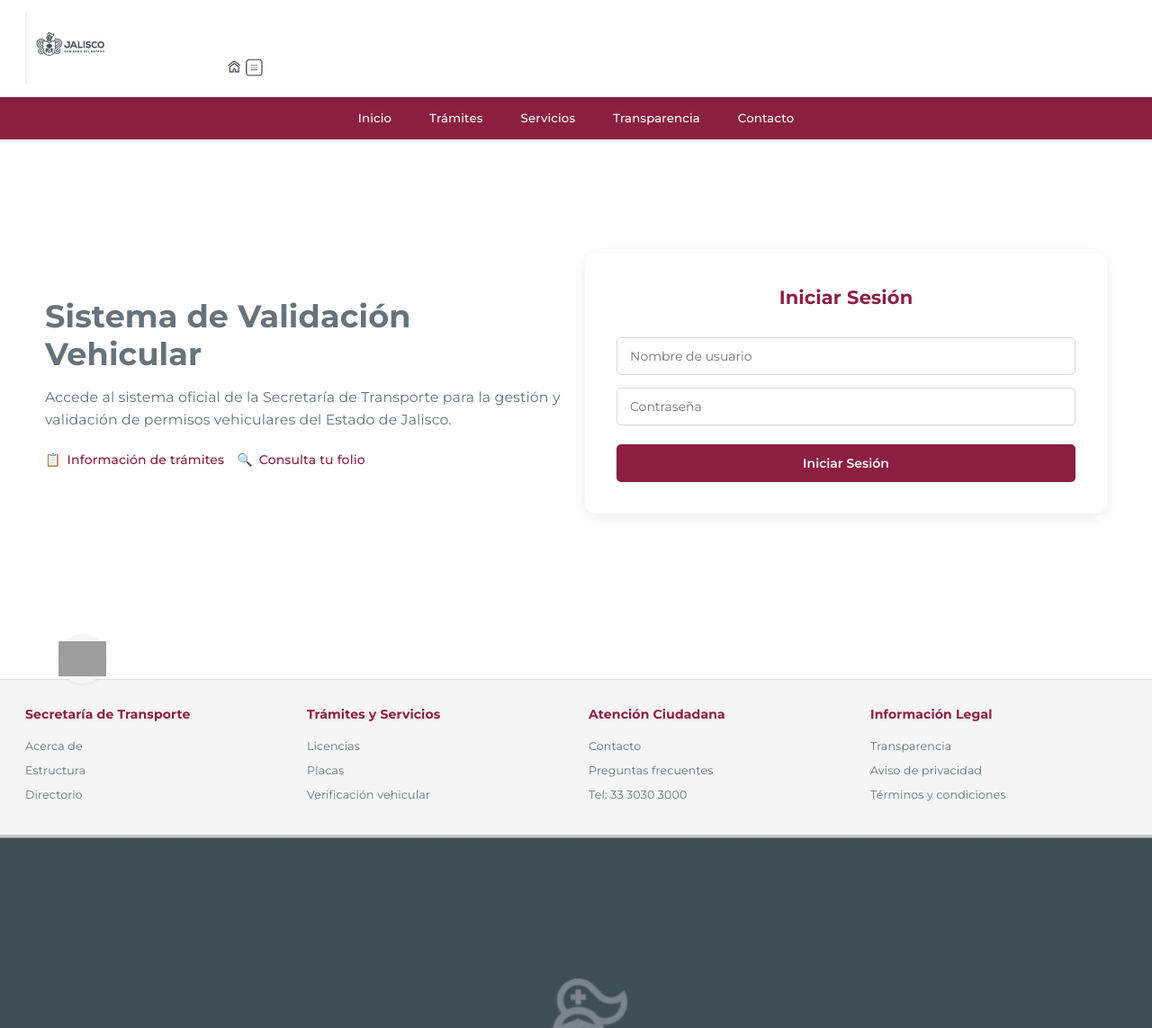
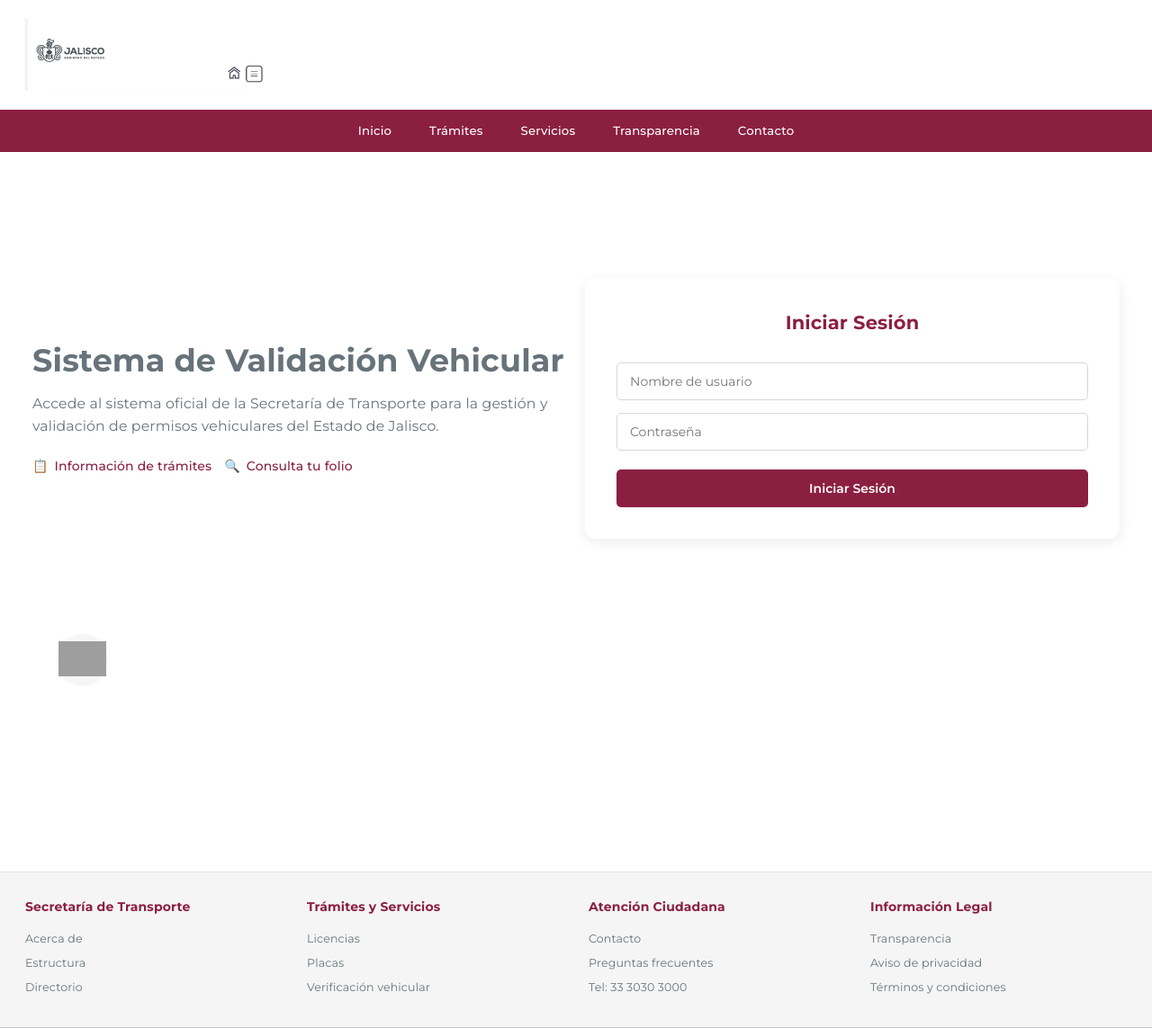
Before and after one commit to Gsr1989/Jalisco, a Flask app: page /login in a window 1280 px wide. Shown: the top 1143 px of the page at 90% size. Run offline with Flask 2, Linux system fonts and the light colour scheme; grey boxes are pictures that could not be loaded.

Commit message:
Update login.html

```diff
--- a/templates/login.html
+++ b/templates/login.html
@@ -1,17 +1,20 @@
 <!DOCTYPE html>
 <html lang="es">
 <head>
-    <meta charset="utf-8" />
+    <meta charset="utf-8">
     <title>Iniciar Sesión - Secretaría de Transporte</title>
-    <base href="/" />
-    <meta name="viewport" content="width=device-width, initial-scale=1" />
-    <meta name="description" content="Secretaría de Transporte - Sistema de Validación Vehicular" />
-    <meta name="keywords" content="Secretaría de Transporte, Jalisco, Validación Vehicular" />
-    <meta property="og:image" content="{{ url_for('static', filename='logo_jal_meta_2024_2030.png') }}" />
-    <meta name="author" content="Jalisco" />
-    <link rel="icon" href="{{ url_for('static', filename='favicon.ico') }}" />
-    <link rel="preconnect" href="https://fonts.googleapis.com" />
-    <link rel="preconnect" href="https://fonts.gstatic.com" crossorigin />
+    <base href="/">
+    <meta name="viewport" content="width=device-width, initial-scale=1.0, maximum-scale=1.0, user-scalable=no">
+    <meta name="description" content="Secretaría de Transporte - Sistema de Validación Vehicular">
+    <meta name="keywords" content="Secretaría de Transporte, Jalisco">
+    <meta property="og:image" content="{{ url_for('static', filename='logo_jal_meta_2024_2030.png') }}">
+    <meta name="author" content="Jalisco">
+    <link rel="icon" href="{{ url_for('static', filename='favicon.ico') }}">
+    <link rel="stylesheet" href="https://unpkg.com/aos@next/dist/aos.css">
+
+    <!-- Fuentes de Google - Montserrat -->
+    <link rel="preconnect" href="https://fonts.googleapis.com">
+    <link rel="preconnect" href="https://fonts.gstatic.com" crossorigin>
     <link href="https://fonts.googleapis.com/css2?family=Montserrat:ital,wght@0,100;0,200;0,300;0,400;0,500;0,600;0,700;0,800;0,900;1,100;1,200;1,300;1,400;1,500;1,600;1,700;1,800;1,900&display=swap" rel="stylesheet">
 
     <style type="text/css">
@@ -160,6 +152,9 @@
 
       main {
         display: block;
+        width: 100%;
+        max-width: 100%;
+        min-height: 100vh;
       }
 
       p {
@@ -181,7 +176,6 @@
         line-height: inherit;
         overflow: visible;
         text-transform: none;
-        -webkit-appearance: button;
       }
 
       button:focus:not(:focus-visible) {
@@ -389,14 +361,27 @@
         }
       }
 
-      /* Header Styles */
+      /* Accessibility Button */
+      #float-button {
+        position: fixed;
+        bottom: 5%;
+        left: 5%;
+        z-index: 999;
+        border-radius: 100%;
+        height: 55px;
+        width: 55px;
+        padding: 0;
+      }
+
+      #float-button:focus {
+        border: 5px solid var(--color-dep);
+      }
+
+      /* Header */
       header {
         background-color: #fff;
-        padding: 1rem 2rem;
+        padding: 1.5rem 2rem;
         box-shadow: 0 2px 8px rgba(0, 0, 0, 0.1);
-        position: sticky;
-        top: 0;
-        z-index: 1000;
       }
 
       .header-content {
@@ -424,9 +409,6 @@
       nav {
         background-color: var(--color-dep);
         padding: 0;
-        position: sticky;
-        top: 80px;
-        z-index: 999;
       }
 
       .nav-container {
@@ -472,19 +454,13 @@
         padding: 0.5rem;
       }
 
-      /* Main Content */
-      main {
-        width: 100%;
-        max-width: 100%;
-        min-height: calc(100vh - 200px);
+      /* Main Content Section */
+      .main-content {
         padding: 3rem 0;
+        min-height: calc(100vh - 300px);
       }
 
-      /* Login Section */
-      .login-section {
-        padding: 2rem 0;
-      }
-
+      /* Title Section */
       .title-section h1 {
         font-size: 2.5rem;
         font-weight: 700;
@@ -535,7 +511,8 @@
         text-align: center;
       }
 
-      input {
+      input[type="text"],
+      input[type="password"] {
         width: 100%;
         padding: 0.786rem 1rem;
         margin: 0.5rem 0;
@@ -764,7 +737,7 @@
     </style>
 </head>
 
-<body>
+<body class="ng-tns-0-1">
     <!-- Loading Overlay -->
     <div class="loading-overlay" id="loadingOverlay">
         <div class="loading">
@@ -804,8 +777,8 @@
 
     <!-- Main Content -->
     <main id="main-content" class="container-fluid px-0 ml-0 py-2 py-sm-4 bg-white">
-        <div class="container mt-4">
-            <div class="row justify-content-center align-items-center login-section">
+        <div class="container mt-4 main-content">
+            <div class="row justify-content-center align-items-center" data-aos="fade-up">
                 <div class="col-lg-6 title-section">
                     <h1>Sistema de Validación Vehicular</h1>
                     <p>Accede al sistema oficial de la Secretaría de Transporte para la gestión y validación de permisos vehiculares del Estado de Jalisco.</p>
@@ -880,7 +853,12 @@
         <img src="{{ url_for('static', filename='footer.png') }}" alt="Footer Gobierno de Jalisco">
     </footer>
 
+    <!-- Scripts -->
+    <script src="https://unpkg.com/aos@next/dist/aos.js"></script>
     <script>
+        // Initialize AOS (Animate On Scroll)
+        AOS.init();
+
         // Loading overlay on form submit
         document.getElementById('loginForm').addEventListener('submit', function() {
             document.getElementById('loadingOverlay').classList.add('active');
```
Also changed, not shown: other parts of templates/login.html (+18 -55 lines).
